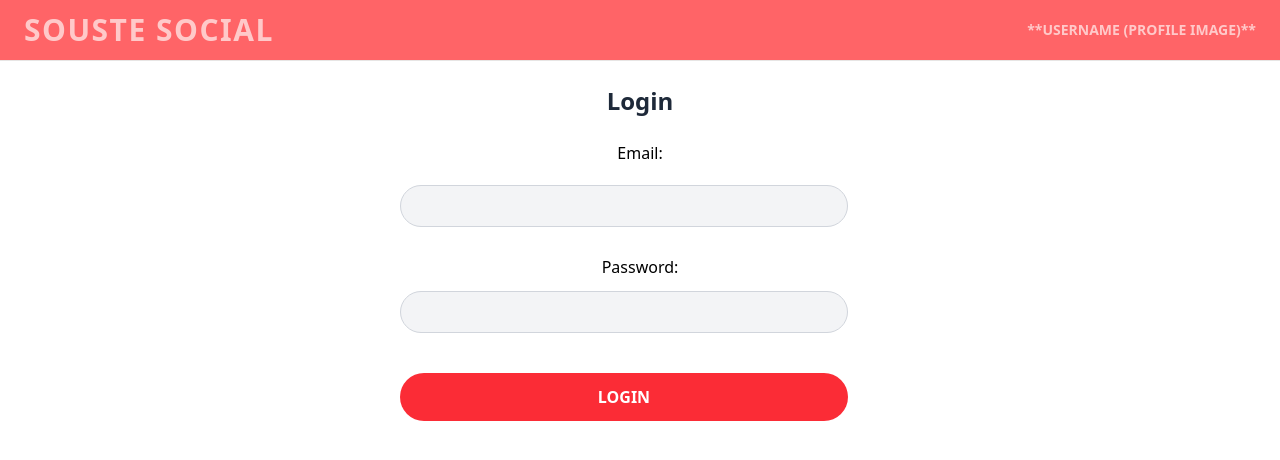
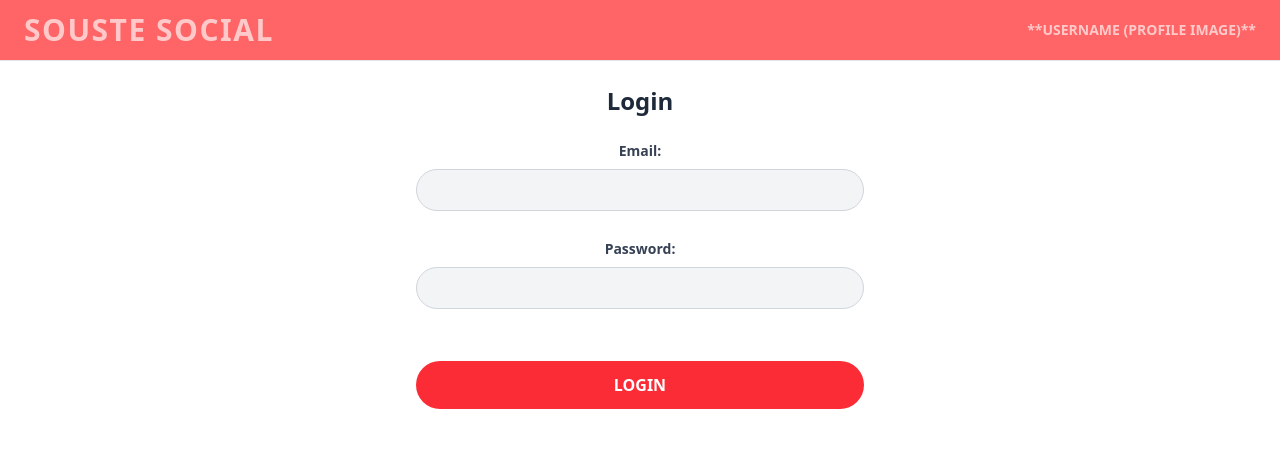
Before and after one commit to souste/souste-social-frontend, a React (Vite) app: page /login in a window 1280 px wide. Shown: the top 460 px of the page. Built offline with nearby package versions, Linux system fonts and the light colour scheme.

Commit message:
minor styling/alignment applied to login form

```diff
--- a/src/components/Login.jsx
+++ b/src/components/Login.jsx
@@ -61,10 +61,10 @@ const Login = () => {
         noValidate
         className="flex flex-col gap-4"
       >
-        <div className="sm:items- mb-3 flex flex-col gap-2">
+        <div className="mb-3 flex flex-col gap-2 sm:items-center">
           <label
             htmlFor="email"
-            className="mb-3 flex flex-col gap-2 sm:items-center"
+            className="text-sm font-semibold text-gray-700"
           >
             Email:
           </label>
@@ -79,10 +79,10 @@ const Login = () => {
           />
         </div>
 
-        <div>
+        <div className="mb-3 flex flex-col gap-2 sm:items-center">
           <label
             htmlFor="password"
-            className="mb-3 flex flex-col gap-2 sm:items-center"
+            className="text-sm font-semibold text-gray-700"
           >
             Password:
           </label>
@@ -96,7 +96,7 @@ const Login = () => {
             required
           />
         </div>
-        <div>
+        <div className="flex flex-col sm:items-center">
           <button
             type="submit"
             disabled={isSubmitting}
```
